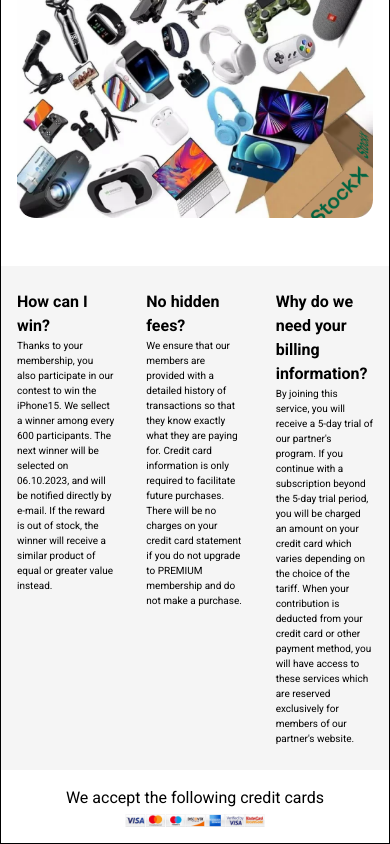
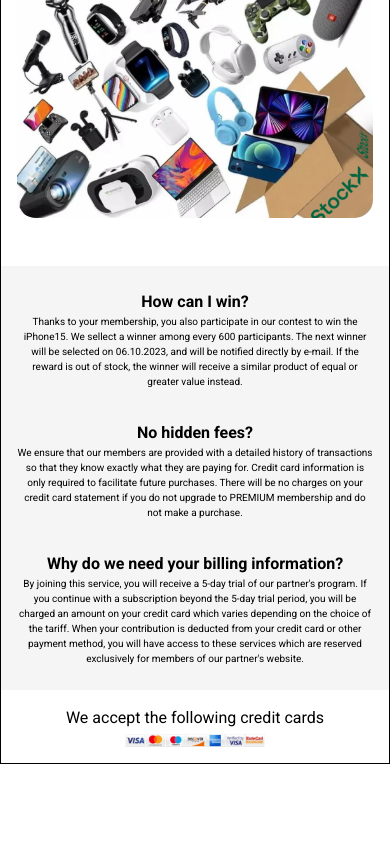
Before and after one commit to mizdebski77/StockX, a React (Create React App) app: page / in a window 390 px wide. Shown: the part 1570-2414 px from the top of the page. After the commit the page ends 2334 px from the top, so only its background shows below. Built offline with nearby package versions, Linux system fonts and the light colour scheme.

Commit message:
Media query to questions section added

```diff
--- a/src/features/Home/questionsSection.tsx
+++ b/src/features/Home/questionsSection.tsx
@@ -10,7 +10,7 @@ export const QuestionsSection = () => {
     ]
     return (
         <section className=' w-full  mt-12'>
-            <div className='bg-[#F5F5F5] grid grid-cols-3 px-4 py-6  gap-8'>
+            <div className='bg-[#F5F5F5] grid md:grid-cols-3 md:text-left text-center px-4 py-6  gap-8'>
                 {questions.map((question) => (
                     <div key={question.title} className=''>
                         <span className='text-base font-semibold'>{question.title}</span>
```
